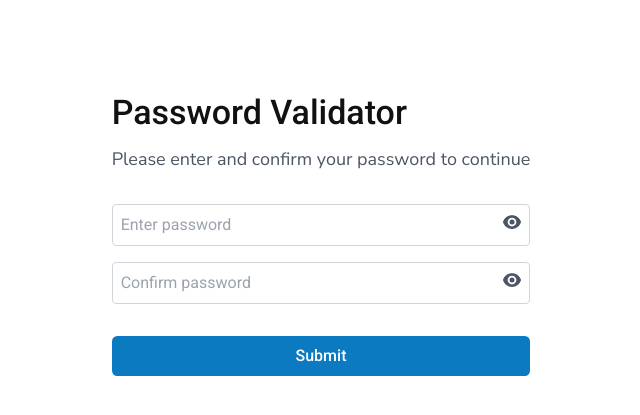
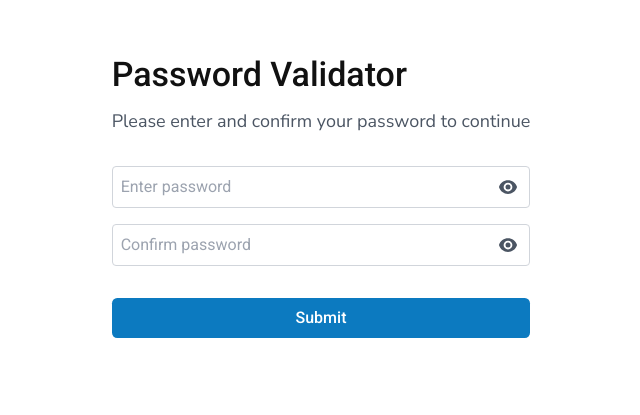
Before and after one commit to shawkenator/password-validator-react, a React (Create React App) app: page / in a window 1280 px wide. Shown: the part 101-516 px from the top of the page, without its empty margins (319-959 px from the left). Built offline with nearby package versions, Linux system fonts and the light colour scheme.

Commit message:
Fixing eye icon spacing

```diff
--- a/src/App.css
+++ b/src/App.css
@@ -11,6 +11,14 @@ body {
   -webkit-font-smoothing: antialiased;
   -moz-osx-font-smoothing: grayscale;
   background-color: #fff;
+}
+
+.right-2 {
+  right: 12px;
+}
+
+.top-2 {
+  top: 11px;
 }
 
 .error-list {
--- a/src/authform-ocv.tsx
+++ b/src/authform-ocv.tsx
@@ -65,7 +65,7 @@ const OnClickValidationForm: React.FC = () => {
 
     return (
         <div className="flex justify-center h-screen">
-            <div className="bg-white rounded-lg w-128 mt-[14%]">
+            <div className="bg-white rounded-lg w-128 mt-[11%]">
                 <div className="password-form-container max-w-md mx-auto rounded">
                     <h1>Password Validator</h1>
                     <h2 className="text-lg text-gray-600 mb-4">Please enter and confirm your password to continue </h2>
--- a/src/authform.tsx
+++ b/src/authform.tsx
@@ -56,7 +56,7 @@ const AuthForm: React.FC = () => {
 
     return (
         <div className="flex justify-center h-screen">
-            <div className="bg-white rounded-lg w-128 mt-[14%]">
+            <div className="bg-white rounded-lg w-128 mt-[11%]">
                 <div className="password-form-container max-w-md mx-auto rounded">
                     <h1>Password Validator</h1>
                     <h2 className="text-lg text-gray-600 mb-4">Please enter and confirm your password to continue </h2>
```
